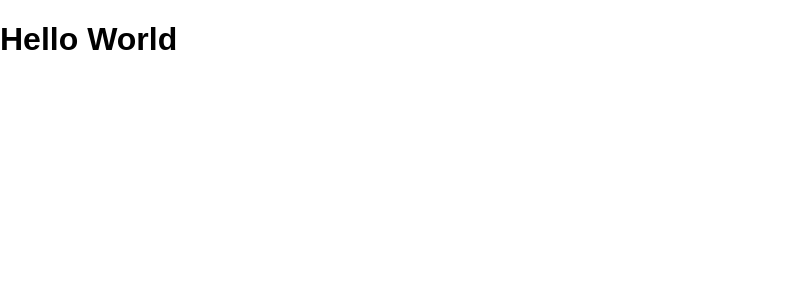
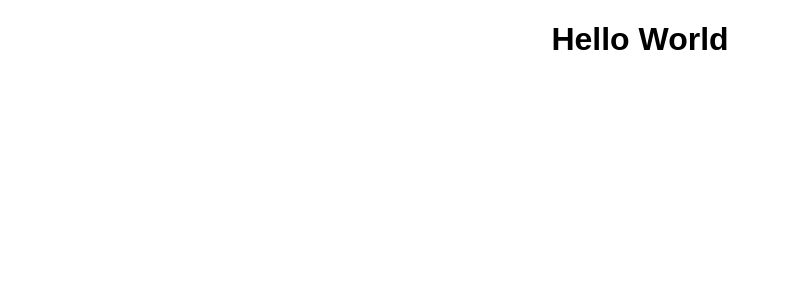
Before and after one commit to ephremdeme/simple-blog, a React app in the folder frontend/blog_frontend/: page / in a window 1280 px wide. Shown: the top 300 px of the page, without its empty margins (0-788 px from the left). Built offline with nearby package versions, Linux system fonts and the light colour scheme.

Commit message:
Create the hoc 'Layout'

```diff
--- a/frontend/blog_frontend/src/App.js
+++ b/frontend/blog_frontend/src/App.js
@@ -1,10 +1,11 @@
 import React, { Component } from "react";
-import "./App.css";
+
+import cssClass from "./App.css";
 
 class App extends Component {
     render() {
         return (
-            <div className="App">
+            <div className={cssClass.App}>
                 <h1>Hello World</h1>
             </div>
         );
```
Also changed, not shown: frontend/blog_frontend/src/hoc/Layout/Layout.js (added, +9 -0 lines).
